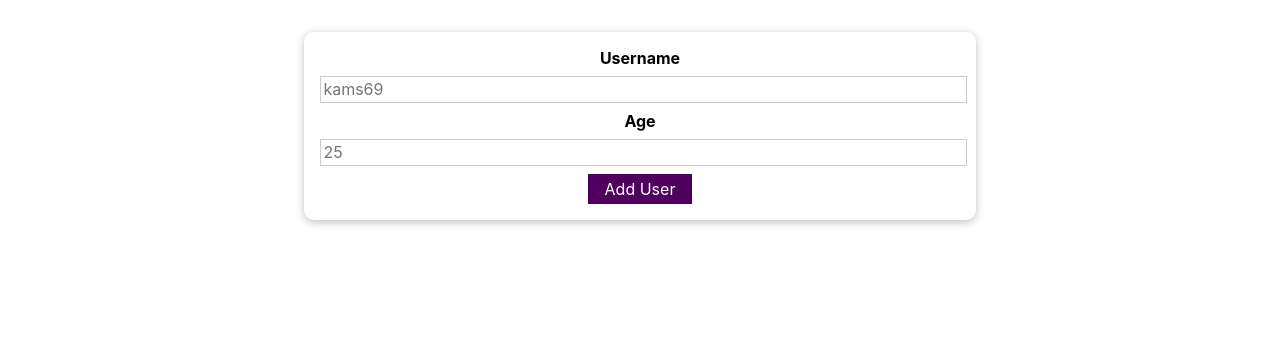
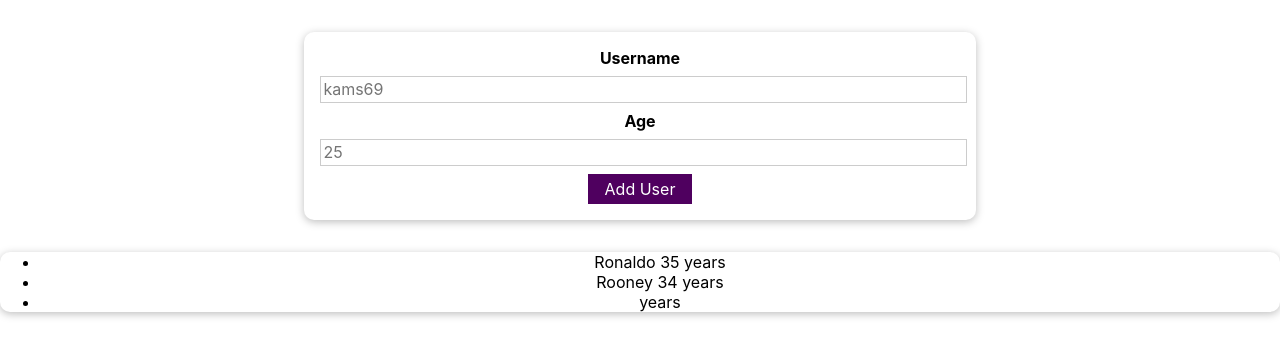
Before and after one commit to kamath7/React-Revisit, a React (Create React App) app in the folder practice-project-1/: page / in a window 1280 px wide. Shown: the top 356 px of the page. Built offline with nearby package versions, Linux system fonts and the light colour scheme.

Commit message:
Users list component added

```diff
--- a/practice-project-1/src/App.js
+++ b/practice-project-1/src/App.js
@@ -1,10 +1,13 @@
 import './App.css';
 import AddUser from './components/Users/AddUser';
+import UsersList from './components/Users/UsersList';
 
 function App() {
+  const users = [{name:'Ronaldo',age:35}, {name:'Rooney', age:34},{name:'',age:''}]
   return (
     <div className="App">
         <AddUser/>
+        <UsersList users={users}/>
     </div>
   );
 }
--- /dev/null
+++ b/practice-project-1/src/components/Users/UsersList.js
@@ -0,0 +1,17 @@
+import classes from "UsersList.module.css";
+import React from "react";
+import Card from "../UI/Card";
+
+const UsersList = (props) => {
+  return (
+    <Card className={classes.user}>
+      <ul>
+        {props.users.map((user, i) => (
+          <li key={i}>{`${user.name}    ${user.age} years`}</li>
+        ))}
+      </ul>
+    </Card>
+  );
+};
+
+export default UsersList;
--- /dev/null
+++ b/practice-project-1/src/components/Users/UsersList.module.css
@@ -0,0 +1,16 @@
+.users {
+  margin: 2rem auto;
+  width: 90%;
+  max-width: 40rem;
+}
+
+.users ul {
+  list-style: none;
+  padding: 1rem;
+}
+
+.users li {
+  border: 1px solid #ccc;
+  margin: 0.5rem 0;
+  padding: 0.5rem;
+}
```
